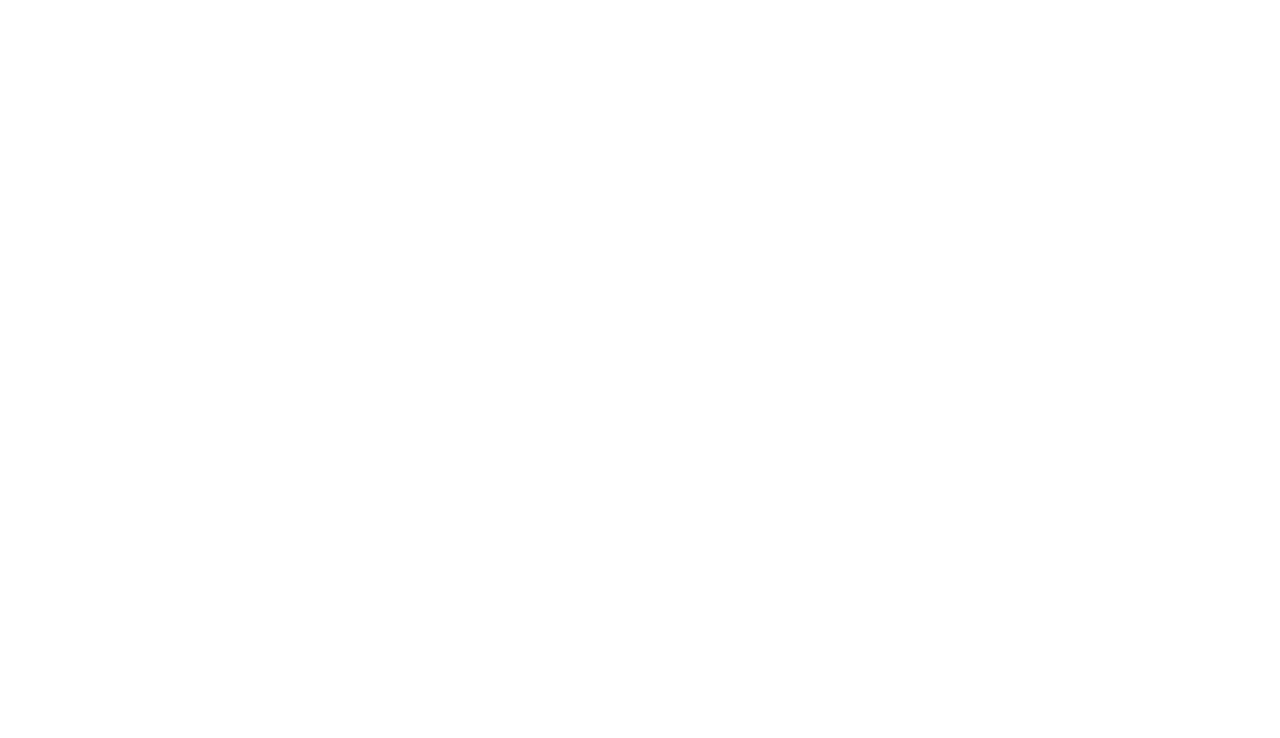
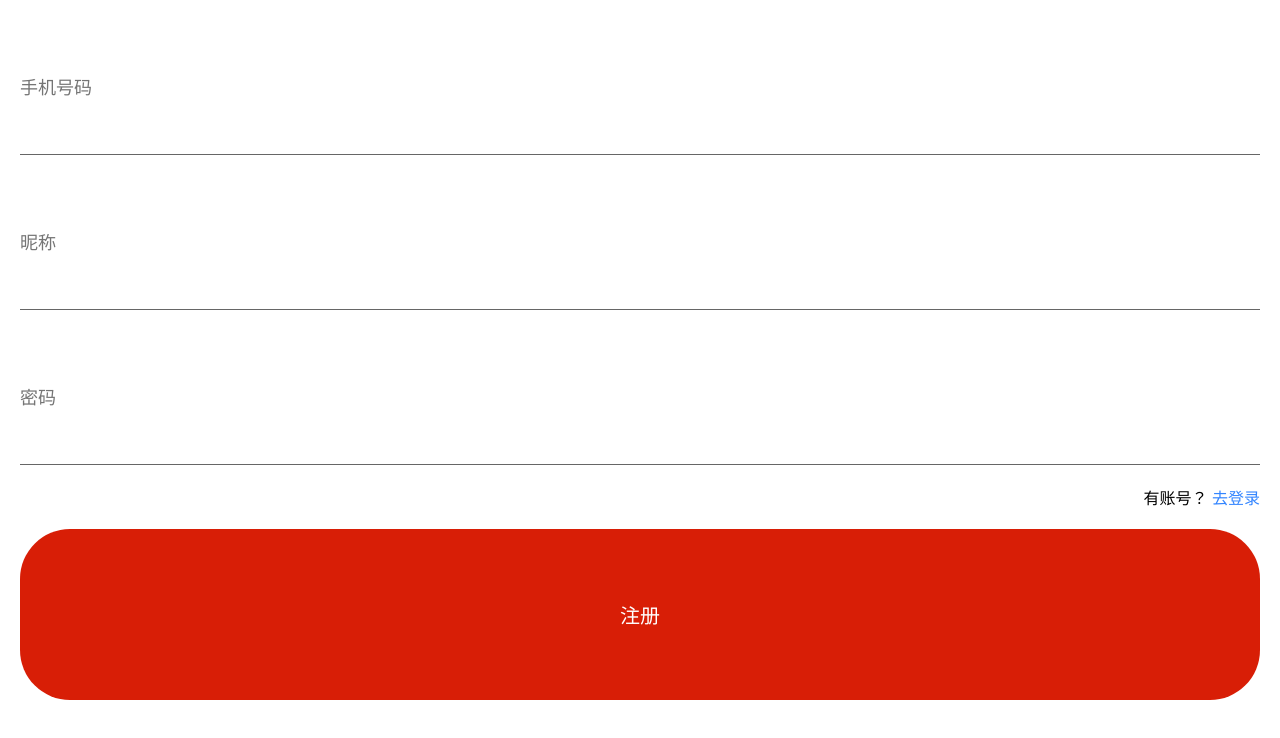
Before and after one commit to LazyPigi/HeimaHotNews, a Vue app: page /#/register in a window 1280 px wide. Shown: the top 738 px of the page. Built offline with nearby package versions, Linux system fonts and the light colour scheme; a small style sheet from the web is missing.

Commit message:
注册成功

```diff
--- a/package.json
+++ b/package.json
@@ -5,7 +5,7 @@
   "main": "index.js",
   "scripts": {
     "build": "webpack --config config/webpack.pro.js",
-    "dev": "webpack-dev-server --config config/webpack.dev.js"
+    "dev": "webpack-dev-server --config config/webpack.dev.js --open"
   },
   "author": "",
   "license": "ISC",
--- a/src/main.js
+++ b/src/main.js
@@ -12,6 +12,7 @@
 // 导入组件
 import App from "@/App";
 import Login from "@/pages/Login";
+import Register from "@/pages/Register";
 
 // 在.vue文件中要使用router-link或者router-view.需要注册下插件
 Vue.use(VueRouter);
@@ -25,6 +26,7 @@
 // 路由：2.创建路由配置
 const routes = [
     { path: "/login", component: Login},
+    { path: "/register", component: Register}
 ]
 
 // 路由：3.创建对象
--- a/src/pages/Login.vue
+++ b/src/pages/Login.vue
@@ -23,12 +23,18 @@
 
       <AuthInput
       placeholder="密码"
+      type="password"
       v-model='form.password'
 
       :rule="/^[0-9a-zA-Z]{3,12}$/"
       err_message="密码格式不正确"
       ></AuthInput>
     </div>
+
+    <p class="tips">
+      没有账号？
+      <router-link to="/register">去注册</router-link>
+    </p>
 
     <!-- 登录按钮 -->
     <!-- <button @click="handleSubmit">登录按钮</button> -->
@@ -83,6 +89,7 @@
 
         if(message === "登录成功"){
           // 跳转到首页
+          console.log(123)
           this.$router.push("/")
         }
       })
@@ -122,4 +129,13 @@
     margin-bottom: 20px;
   }
 }
+
+.tips {
+  text-align: right;
+  margin-bottom: 20px;
+
+  a {
+    color: #3385ff;
+  }
+}
 </style>
--- a/src/pages/Register.vue
+++ b/src/pages/Register.vue
@@ -0,0 +1,150 @@
+<template>
+  <div class="container">
+    <!-- 关闭的按钮 -->
+    <div class="close">
+      <span class="iconfont iconicon-test"></span>
+    </div>
+
+    <!-- logo -->
+    <div class="logo">
+      <span class="iconfont iconnew"></span>
+    </div>
+
+    <!-- 用户名密码输入框 -->
+    <div class="inputs">
+      <!-- 输入框组件 -->
+      <AuthInput
+        placeholder="手机号码"
+        :value="form.username"
+        @input="handleUsername"
+
+        :rule="/^1[0-9]{4,10}$/"
+        err_message="手机号码格式不正确"
+      ></AuthInput>
+
+      <!-- 昵称 -->
+      <AuthInput
+        placeholder="昵称"
+        v-model="form.nickname"
+
+        :rule="/^[0-9a-zA-Z\u4e00-\u9fa5]{2,6}$/"
+        err_message="昵称格式不正确"
+      ></AuthInput>
+
+      <!-- 密码 -->
+      <AuthInput
+        placeholder="密码"
+        type="password"
+        v-model="form.password"
+
+        :rule="/^[0-9a-zA-Z]{3,12}$/"
+        err_message="密码格式不正确"
+      ></AuthInput>
+    </div>
+
+    <p class="tips">
+        有账号？
+      <router-link to="/login">去登录</router-link>
+    </p>
+
+    <!-- 登录按钮 -->
+    <!-- <button @click="handleSubmit">登录按钮</button> -->
+    <AuthButton text="注册" @click="handleSubmit" />
+  </div>
+</template>
+
+<script>
+// 导入请求库
+// import axios from "axios";
+
+// 导入组件
+import AuthInput from "@/components/AuthInput";
+import AuthButton from "@/components/AuthButton";
+
+export default {
+  data() {
+    return {
+      // 发送给后台的数据
+      form: {
+        username: "",
+        password: "",
+        nickname: ""
+      }
+    };
+  },
+  // 注册组件
+  components: {
+    AuthInput,
+    AuthButton
+  },
+
+  methods: {
+    // 传递给输入框组件，用于获取用户名
+    handleUsername(value) {
+      this.form.username = value;
+    },
+
+    // 表单提交
+    handleSubmit() {
+      // console.log(this.form)
+
+      this.$axios({
+        // url: "http://localhost:3000/login",
+        url: "/register",
+        method: "POST" /* method相当于type */,
+        data: this.form
+        // .then的回调函数相当于success
+      }).then(res => {
+        // console.log(res)
+        const { message } = res.data;
+
+        if (message === "注册成功") {
+          // 跳转到首页
+          this.$router.push("/login");
+        }
+      });
+    }
+  }
+};
+</script>
+
+<style scoped lang="less">
+// scoped 作用域样式
+// lang声明样式的类型
+
+.container {
+  padding: 20px;
+}
+
+.close {
+  span {
+    font-size: 27 / 360 * 100vw;
+  }
+}
+
+.logo {
+  display: flex;
+  justify-content: center;
+
+  span {
+    display: block;
+    font-size: 126 / 360 * 100vw;
+    color: #d81e06;
+  }
+}
+
+.inputs {
+  input {
+    margin-bottom: 20px;
+  }
+}
+
+.tips {
+    text-align: right;
+    margin-bottom: 20px;
+
+    a {
+        color: #3385ff;
+    }
+}
+</style>
```
